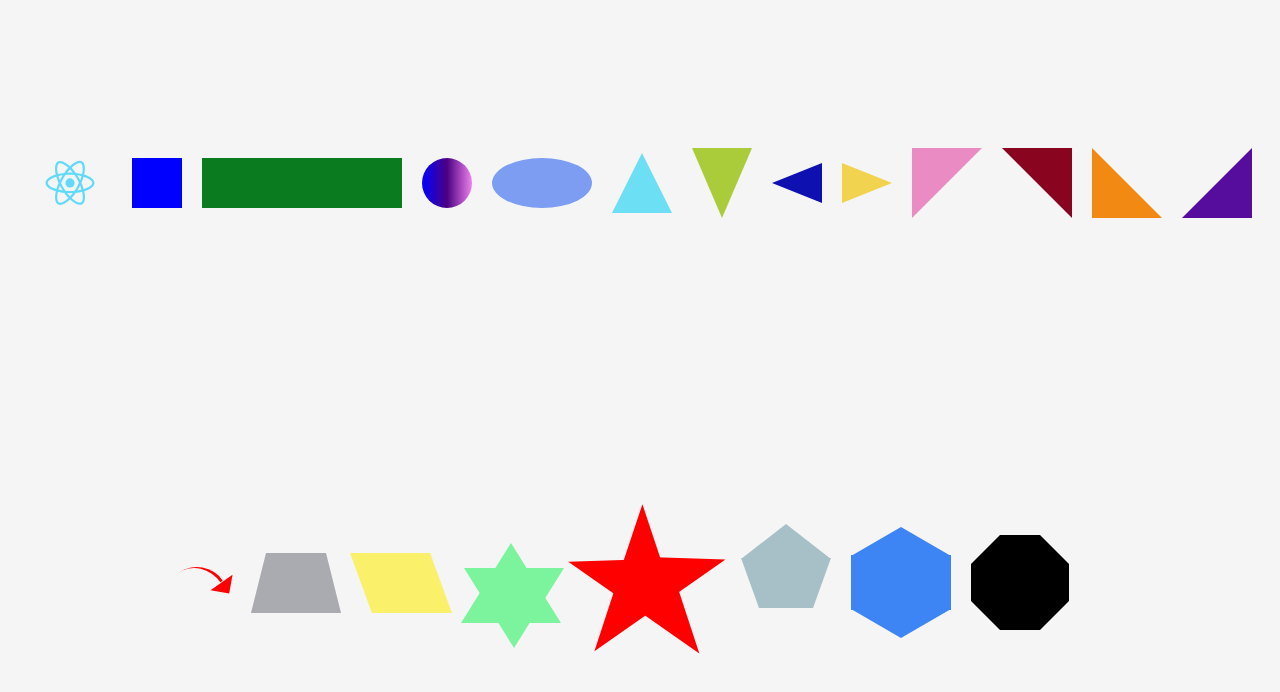
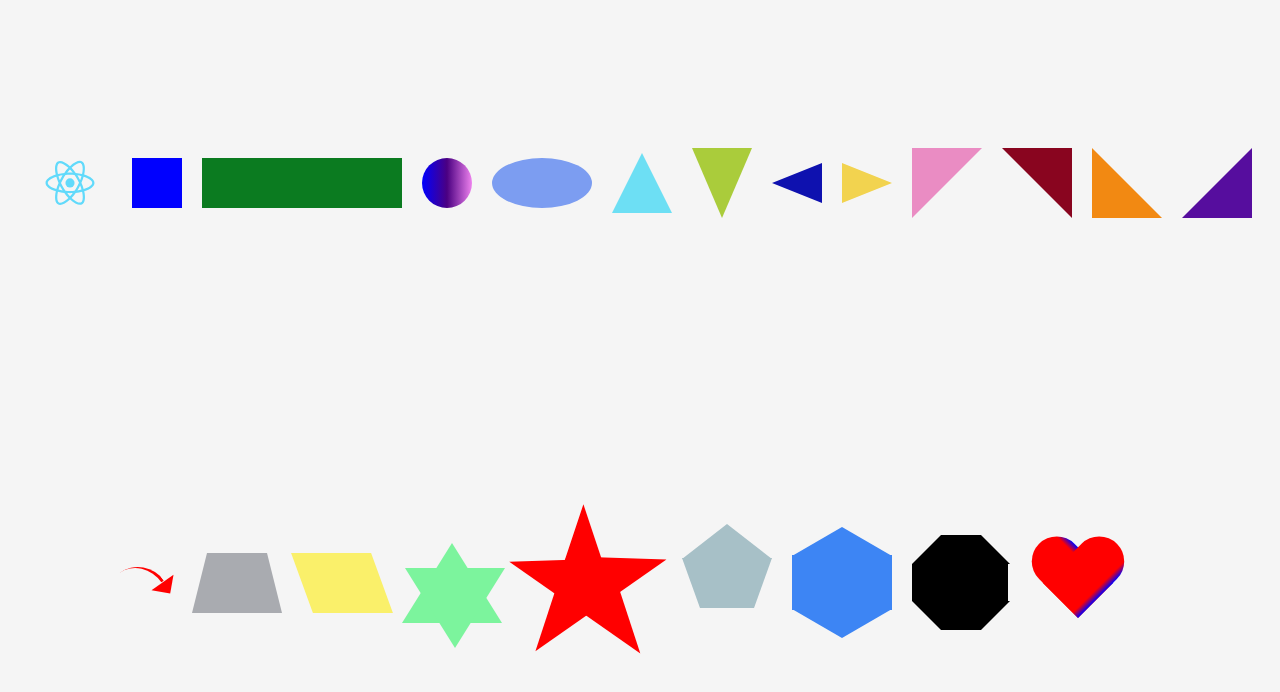
Before and after one commit to winterfive/css-shapes, a React (Create React App) app: page / in a window 1280 px wide. Shown: the top 692 px of the page. Built offline with nearby package versions, Linux system fonts and the light colour scheme.

Commit message:
More shapes code and classes

```diff
--- a/src/App.css
+++ b/src/App.css
@@ -38,10 +38,35 @@
   transform: rotate(45deg);
 }
 
+.Heart {
+  position: relative;
+  width: 100px;
+  height: 90px;
+}
+.Heart:before,
+.Heart:after {
+  position: absolute;
+  content: "";
+  left: 50px;
+  top: 0;
+  width: 50px;
+  height: 80px;
+  background: linear-gradient(to right, red 85%, blue);
+  border-radius: 50px 50px 0 0;
+  transform: rotate(-45deg);
+  transform-origin: 0 100%;
+}
+.Heart:after {
+  left: 0;
+  transform: rotate(45deg);
+  transform-origin: 100% 100%;
+}
+
+
 .Hexagon {
+  background: #3D85F4;
+  height: 55px;
   width: 100px;
-  height: 55px;
-  background: #3D85F4;
   position: relative;
 }
 .Hexagon:before {
@@ -72,7 +97,7 @@
 }
 
 .Octagon {
-  width: 98px;
+  width: 96px;
   height: 40px;
   background: #000;
   position: relative;
--- a/src/App.js
+++ b/src/App.js
@@ -21,11 +21,12 @@ function App() {
       <div className="Curved-Arrow Spacing" alt="A curved arrow"></div>
       <div className="Trapezoid Spacing" alt="Grey Trapezoid"></div>
       <div className="Parallelogram Spacing" alt="Yellow Parallelogram"></div>
-      <div className="Star-Six Spacing" alt="Light Green Six sided Star"></div>
-      <div className="Star-Five Spacing" alt="Red Five pointed Star"></div>
+      <div className="Star-Six Spacing" alt="Light Green Six-sided Star"></div>
+      <div className="Star-Five Spacing" alt="Red Five-pointed Star"></div>
       <div className="Pentagon Spacing" alt="Red Pentagon"></div>
       <div className="Hexagon Spacing" alt="Blue Hexagon"></div>
       <div className="Octagon Spacing" alt="Black Octagon"></div>
+      <div className="Heart Spacing" alt="Purple Heart"></div>
 
     </div>
   );
```
